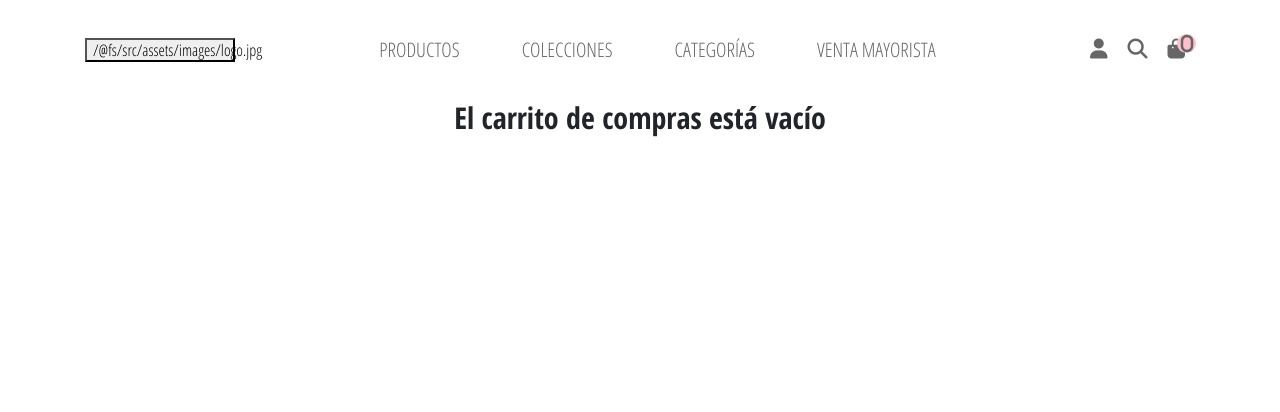
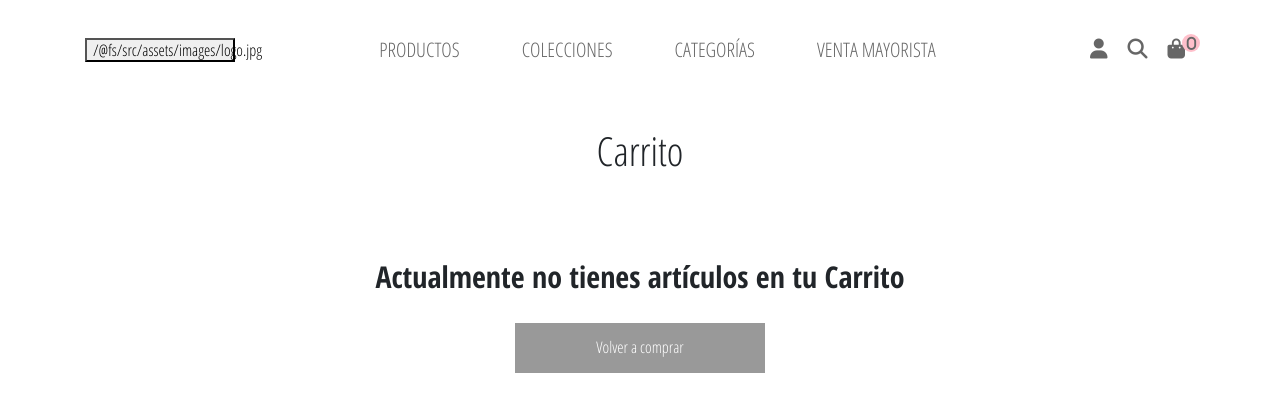
Before and after one commit to fedetanco22/serviceJeans, a React (Create React App) app: page /cart in a window 1280 px wide. Shown: the top 412 px of the page. Built offline with nearby package versions, Linux system fonts and the light colour scheme.

Commit message:
cartDetail

```diff
--- a/src/components/CartIcon/CartIcon.scss
+++ b/src/components/CartIcon/CartIcon.scss
@@ -9,17 +9,14 @@
         position: absolute;
         background-color: pink;
         border-radius: 50%;
-        width: 19px;
-        height: 19px;
+        width: 18px;
+        height: 18px;
         display: flex;
         justify-content: center;
         align-items: center;
-        transform: translate(10px, -25px);
-        text-align: center;
+        transform: translate(15px, -25px);
+        font-size: 15px;
 
-        &__txt {
-            font-size: 10px;
-        }
     }
 }
 
--- a/src/components/ItemDetail/ItemDetail.js
+++ b/src/components/ItemDetail/ItemDetail.js
@@ -15,7 +15,7 @@ export default function ItemDetail({ product }) {
 
   const addToCart = () => {
     addProduct(product, quantity);
-    alert(`Se agrego ${quantity} items a tu carrito.`);
+    // alert(`Se agrego ${quantity} items a tu carrito.`);
   };
 
   return (
--- a/src/containers/Cart/Cart.js
+++ b/src/containers/Cart/Cart.js
@@ -1,23 +1,46 @@
 import useAppContext from "../../context/useAppContext";
+import Button from "../../components/Button/Button";
 import "./Cart.scss";
+import "../../components/Button/Button.scss";
 
 export default function Cart() {
   const { products } = useAppContext();
 
   return (
     <div id="Cart">
+      <h1 className="cart__cart">Carrito</h1>
       {products.length === 0 ? (
-        <h3 className="titulo">El carrito de compras está vacío</h3>
+        <div className="cart__vacio">
+          <h3 className="titulo">
+            Actualmente no tienes artículos en tu Carrito
+          </h3>
+          <Button
+            path="/"
+            content="Volver a comprar"
+            className="button__agregar"
+          />
+        </div>
       ) : (
         products.map((product, idx) => (
-          <div key={idx} className="container">
-            <h1> {product.name} </h1>
-            <h1> {product.quantity} </h1>
-            <img
-              src={product.image}
-              alt={`img-${product.id}`}
-              className="img"
-            />
+          <div key={idx} className="container cart">
+            <div className="cart__detail container">
+              <div className="cart__img cart__items">
+                <img
+                  src={product.image}
+                  alt={`img-${product.id}`}
+                  className="cart__img-imagen"
+                />
+              </div>
+              <div className="cart__items">
+                <h5 className="cart__item"> {product.name} </h5>
+              </div>
+              <div className="cart__items">
+                <h6 className="cart__cantidad"> {product.quantity} </h6>
+              </div>
+              <div className="cart__items">
+                <h6 className="cart__precio"> {product.price} </h6>
+              </div>
+            </div>
           </div>
         ))
       )}
--- a/src/containers/Cart/Cart.scss
+++ b/src/containers/Cart/Cart.scss
@@ -3,3 +3,63 @@
     font-weight: 900;
     text-align: center;
 }
+
+.cart__vacio {
+    display: flex;
+    flex-direction: column;
+    align-items: center;
+    transform: translateY(50%);
+}
+
+.cart {
+    text-align: center;
+
+    &__cart {
+        font-size: 40px;
+        font-weight: 400;
+        text-align: center;
+    }
+
+
+    &__detail {
+        display: grid;
+        grid-template-columns: repeat(4, 1fr);
+        grid-template-rows: 100px;
+        grid-template-areas:
+            "img titulo cantidad precio";
+        margin: 10px 0;
+
+    }
+
+    &__img {
+        grid-area: img;
+        height: 100%;
+
+
+        &-imagen {
+            height: 100%;
+        }
+    }
+
+    &__items {
+        display: flex;
+        justify-content: center;
+        align-items: center;
+    }
+
+    &__item {
+        grid-area: titulo;
+    }
+
+    &__cantidad {
+        grid-area: cantidad;
+    }
+
+    &__precio {
+        grid-area: precio;
+
+        &::before {
+            content: "$"
+        }
+    }
+}
--- a/src/containers/Home/Home.js
+++ b/src/containers/Home/Home.js
@@ -33,7 +33,7 @@ export default function Home({ greeting }) {
       <section className="banner">
         <img src={foto} alt="foto1" className="w-100" />
       </section>
-      <div className="container-fluid">
+      <div className="container">
         <div>
           <h1 className="text-center p-4">{greeting}</h1>
         </div>
--- a/src/dataBase/db.js
+++ b/src/dataBase/db.js
@@ -33,25 +33,25 @@ const products = ` [{
   "name": "Vodka - Smirnoff",
   "price": 1473,
   "stock": 39,
-  "image": "http://dummyimage.com/249x197.png/5fa2dd/ffffff"
+  "image": "https://d26lpennugtm8s.cloudfront.net/stores/857/432/products/pic_20201117_160740-0fd996279d08f5afa116056400872244-240-0.jpg"
 }, {
   "id": 6,
   "name": "Chocolate Bar - Reese Pieces",
   "price": 1161,
   "stock": 5,
-  "image": "http://dummyimage.com/161x250.png/dddddd/000000"
+  "image": "https://d26lpennugtm8s.cloudfront.net/stores/857/432/products/img_78921-bf6bcfb776ee9f8af216009740469901-240-0.jpg"
 }, {
   "id": 7,
   "name": "Chicken - Base",
   "price": 1405,
   "stock": 62,
-  "image": "http://dummyimage.com/204x218.jpg/5fa2dd/ffffff"
+  "image": "https://d26lpennugtm8s.cloudfront.net/stores/857/432/products/chl_13131-71aa4d999390287f0c15381517353009-240-0.jpg"
 }, {
   "id": 8,
   "name": "Longos - Chicken Caeser Salad",
   "price": 1310,
   "stock": 29,
-  "image": "http://dummyimage.com/172x243.jpg/ff4444/ffffff"
+  "image": "https://d26lpennugtm8s.cloudfront.net/stores/857/432/products/img_11932-1eebaa3a12ffb5480116032004515775-240-0.jpg"
 }, {
   "id": 9,
   "name": "Wine - Domaine Boyar Royal",
```
Also changed, not shown: 1 other file (tests, documents, lock files or other folders).
